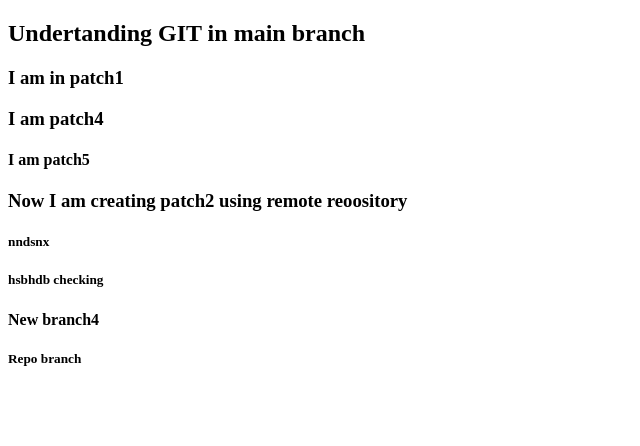
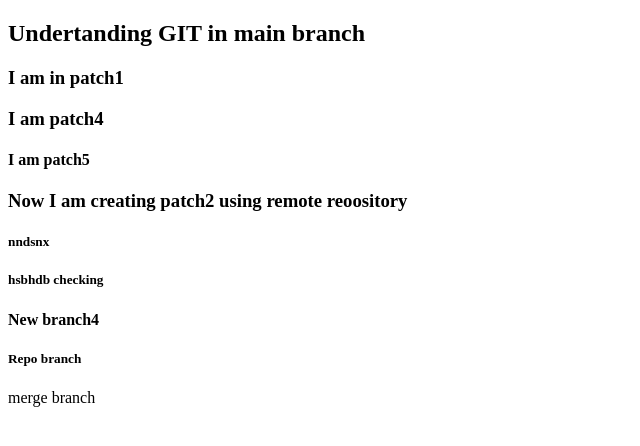
Before and after one commit to ManasakrishnaK/understandgit, a plain HTML site: page index.html in a window 1280 px wide. Shown: the whole page, without its empty margins (0-640 px from the left). Drawn offline with Linux system fonts and the light colour scheme.

Commit message:
Update index.html

```diff
--- a/index.html
+++ b/index.html
@@ -18,5 +18,6 @@
     <h5>hsbhdb   checking</h5>
     <h4>New branch4</h4>
     <h5>Repo branch</h5>
+    <p>merge branch</p>
 </body>
 </html>
```
